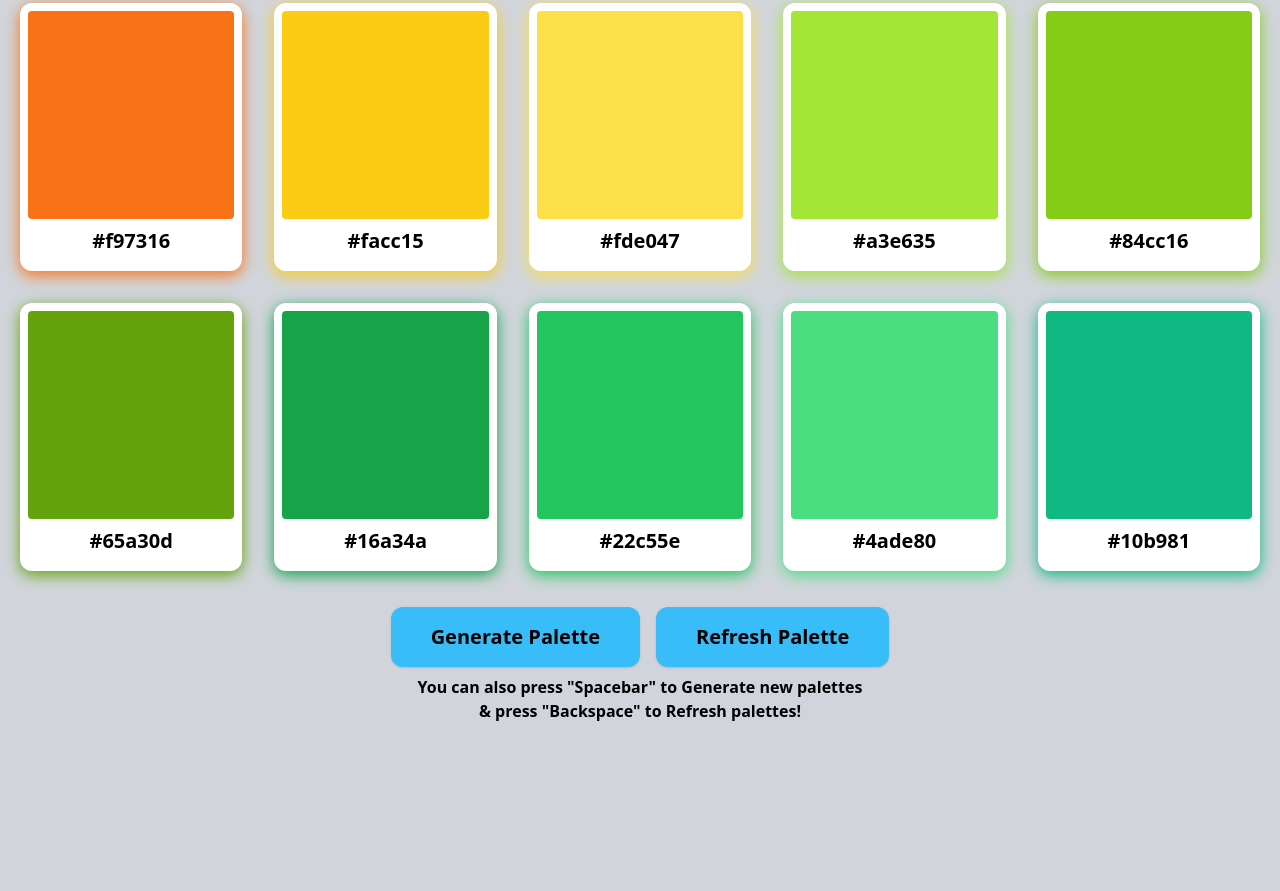
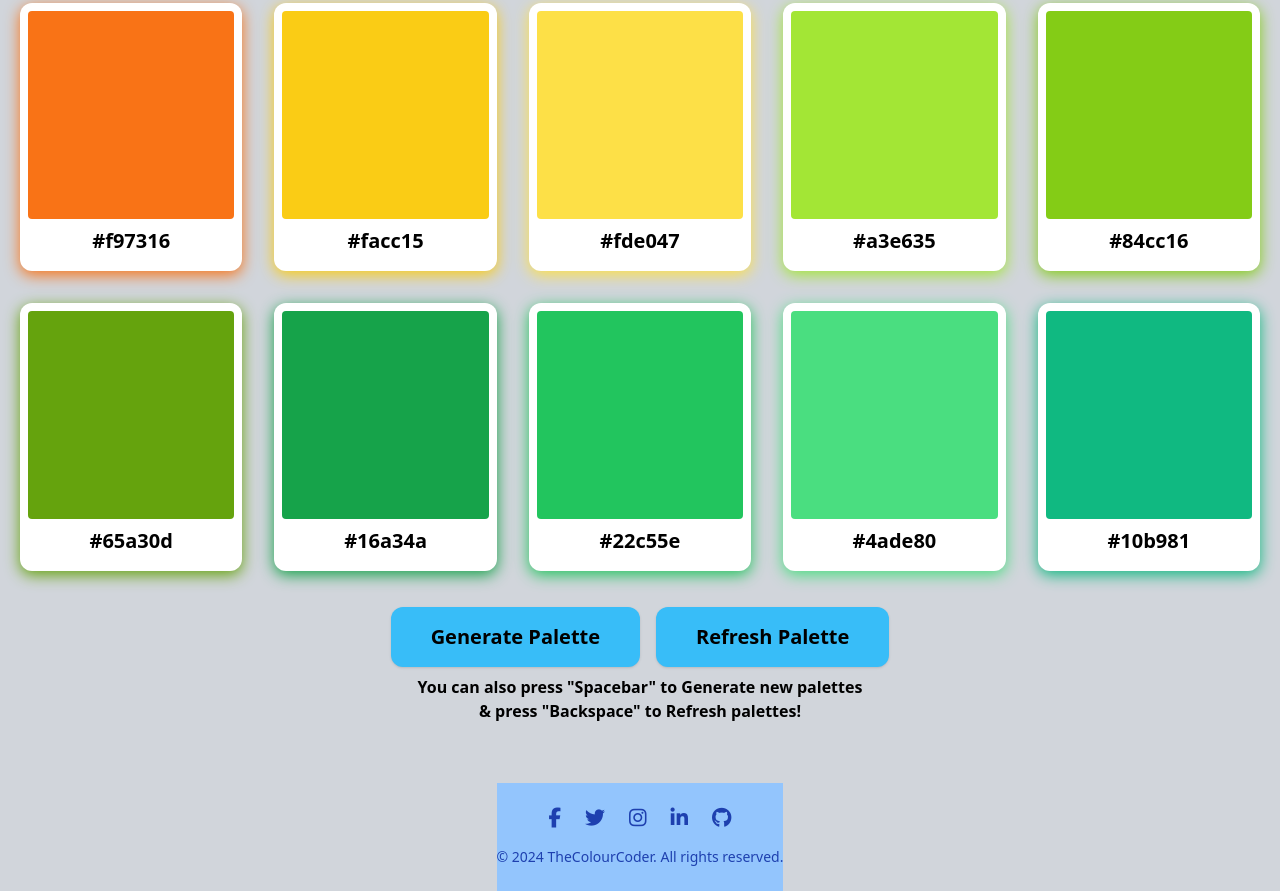
Before and after one commit to OwenD-24/JS-Colour-Picker-Project, a website: page index.html in a window 1280 px wide. Shown: the part 429-1320 px from the top of the page. Before the commit the page ends 1172 px from the top, so only its background shows below. Drawn offline with Linux system fonts and the light colour scheme.

Commit message:
Added Footer

```diff
--- a/index.html
+++ b/index.html
@@ -129,7 +129,7 @@
 
         <!-- Refresh Palette Button -->
         <button id="btn-refresh" aria-label="Refresh Palette"
-            class="bg-sky-400 rounded-xl py-4 px-10 text-black text-xl font-bold shadow hover:bg-sky-500 hover:opacity-80"
+            class="bg-sky-400 rounded-xl py-4 px-10 text-black text-xl font-bold shadow "
             onclick="window.location.href='index.html'">
             Refresh Palette
         </button>
@@ -138,6 +138,39 @@
     <!-- Added text to let the user know they can also press spacebar to generate colours -->
     <p class="text-center text-s font-bold mt-1 mb-5">You can also press "Spacebar" to Generate new
         palettes <br>& press "Backspace" to Refresh palettes!</p>
+
+    <!-- Footer -->
+    <footer class="bg-blue-300 text-blue-800 py-6 mt-10">
+        <div class="container mx-auto flex flex-col items-center">
+
+            <!-- Social Links -->
+            <div class="flex space-x-6 mb-4">
+                <a href="https://www.facebook.com" target="_blank" aria-label="Facebook"
+                    class="hover:text-slate-950 hover:opacity-80">
+                    <i class="fab fa-facebook-f text-xl"></i>
+                </a>
+                <a href="https://www.twitter.com" target="_blank" aria-label="Twitter"
+                    class="hover:text-slate-950 hover:opacity-80">
+                    <i class="fab fa-twitter text-xl"></i>
+                </a>
+                <a href="https://www.instagram.com" target="_blank" aria-label="Instagram"
+                    class="hover:text-slate-950 hover:opacity-80">
+                    <i class="fab fa-instagram text-xl"></i>
+                </a>
+                <a href="https://www.linkedin.com" target="_blank" aria-label="LinkedIn"
+                    class="hover:text-slate-950 hover:opacity-80">
+                    <i class="fab fa-linkedin-in text-xl"></i>
+                </a>
+                <a href="https://github.com/OwenD-24" target="_blank" aria-label="GitHub"
+                    class="hover:text-slate-950 hover:opacity-80">
+                    <i class="fa-brands fa-github text-xl"></i>
+                </a>
+            </div>
+
+            <!-- Copyright Text -->
+            <p class="text-center text-sm">&copy; 2024 TheColourCoder. All rights reserved.</p>
+        </div>
+    </footer>
 </body>
 
 </html>
```
Also changed, not shown: output.css.
